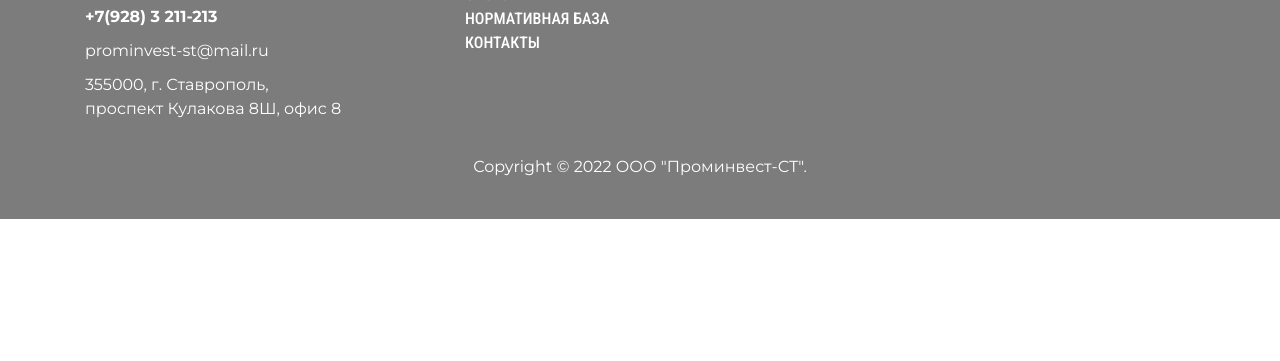
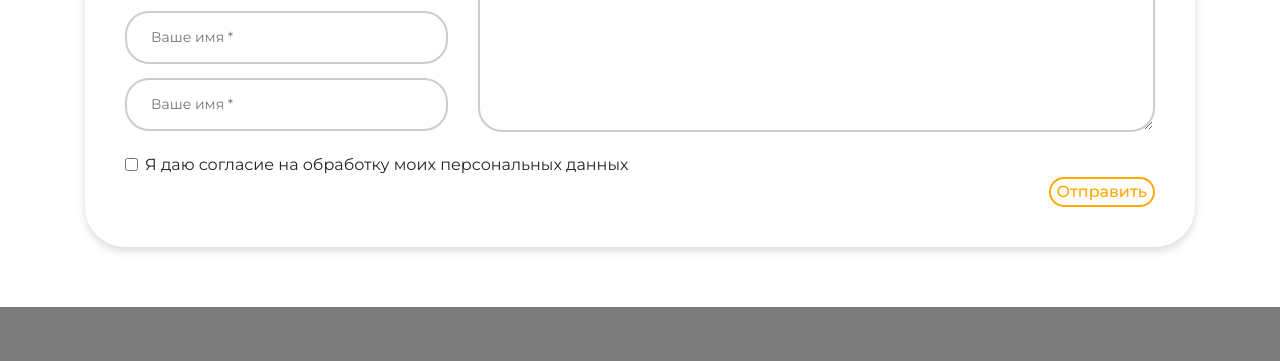
Before and after one commit to Muhammadqodir/PromInvestSt, a plain HTML site: page contacts.html in a window 1280 px wide. Shown: the part 1206-1567 px from the top of the page. Before the commit the page ends 1425 px from the top, so only its background shows below. Drawn offline with nearby package versions, Linux system fonts and the light colour scheme.

Commit message:
Created contacts page

```diff
--- a/contacts.html
+++ b/contacts.html
@@ -24,22 +24,22 @@
 
     <div class="collapse navbar-collapse" id="navbarSupportedContent">
       <ul class="navbar-nav mr-auto">
-        <li class="nav-item active">
-          <a class="nav-link" href="#">ГЛАВНАЯ <span class="sr-only">(current)</span></a>
+        <li class="nav-item">
+          <a class="nav-link" href="index.html">ГЛАВНАЯ <span class="sr-only">(current)</span></a>
         </li>
         <li class="nav-item">
-          <a class="nav-link" href="#">ЭЛЕКТРОМОНТАЖ</a>
+          <a class="nav-link" href="wiring.html">ЭЛЕКТРОМОНТАЖ</a>
         </li>
         <li class="nav-item">
-          <a class="nav-link" href="#">ЭЛЕКТРО-ЛАБОРАТОРИЯ</a>
+          <a class="nav-link" href="elab.html">ЭЛЕКТРО-ЛАБОРАТОРИЯ</a>
         </li>
         <li class="nav-item">
-          <a class="nav-link" href="#">ОБСЛУЖИВАНИЕ</a>
+          <a class="nav-link" href="service.html">ОБСЛУЖИВАНИЕ</a>
         </li>
         <li class="nav-item">
-          <a class="nav-link" href="#">НОРМАТИВНАЯ БАЗА</a>
+          <a class="nav-link" href="normative_base.html">НОРМАТИВНАЯ БАЗА</a>
         </li>
-        <li class="nav-item">
+        <li class="nav-item active">
           <a class="nav-link" href="#">КОНТАКТЫ</a>
         </li>
       </ul>
@@ -106,7 +106,31 @@
       по всем вопросам: <span class="c-primary">от стоимости работ, до сроков выполнения работ</span>
     </p>
     <div class="contact-form">
+      <h4 class="c-primary">
+        Заполните форму заявки
+      </h4>
 
+      <div class="row">
+        <div class="col-md-4">
+          <input name="name" class="custom-input" placeholder="Ваше имя *">
+
+          <input name="name" class="custom-input" placeholder="Ваше имя *">
+
+          <input name="name" class="custom-input" placeholder="Ваше имя *">
+        </div>
+        <div class="col-md-8">
+          <textarea name="name" style="height: 188px;" class="custom-input" placeholder="Ваше имя *"></textarea>
+        </div>
+      </div>
+      <div class="form-check">
+        <input class="form-check-input" type="checkbox" value="" id="flexCheckDefault">
+        <label class="form-check-label" for="flexCheckDefault">
+          Я даю согласие на обработку моих персональных данных
+        </label>
+      </div>
+      <div style="text-align: right;">
+        <button class="custom-btn">Отправить</button>
+      </div>
     </div>
   </div>
 
--- a/css/style.css
+++ b/css/style.css
@@ -692,3 +692,21 @@ nav .navbar-nav li a {
   font-size: 18px;
   transition: .3s;
 }
+
+.contact-form{
+  margin-top: 30px;
+  margin-bottom: 60px;
+  padding: 40px;
+  box-shadow: 0px 4px 8px #dbdbdb;
+  border-radius: 40px;
+  border-top: solid 2px #FFA800;
+}
+
+.custom-input{
+  padding: 14px 24px;
+  width: 100%;
+  font-size: 14px !important;
+  border-radius: 24px;
+  border: solid 2px #ccc;
+  margin-bottom: 14px !important;
+}
```
